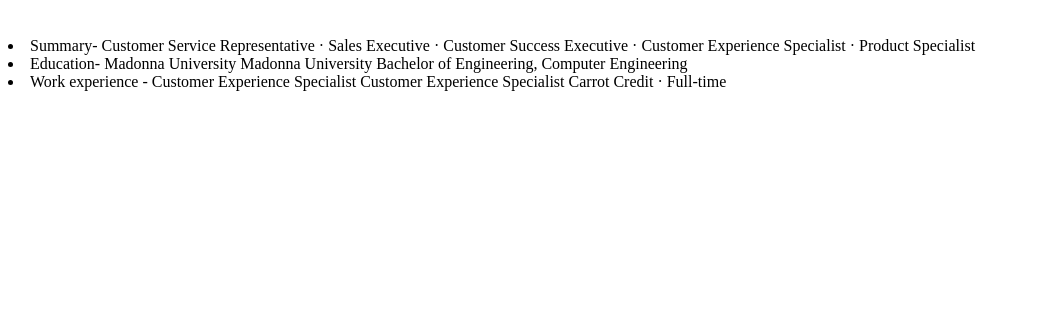
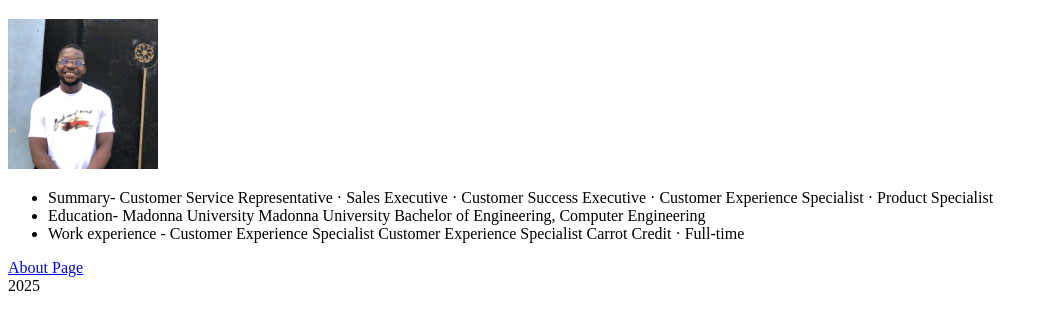
Before and after one commit to Maricobie/my-resume-portfolio, a plain HTML site: page index.html in a window 1280 px wide. Shown: the part 61-390 px from the top of the page, without its empty margins (0-1047 px from the left). Drawn offline with Linux system fonts and the light colour scheme.

Commit message:
Add files via upload

```diff
--- a/index.html
+++ b/index.html
@@ -9,7 +9,7 @@
 <body>
 
     <h1>Oguego Obinna Emmanuel</h1>
-    <img src=""
+    <img src="/1682421583310.jpg" alt="my profile pic"width= 150/>
 <ul>
 
     <li> Summary- Customer Service Representative · Sales Executive · Customer Success Executive · Customer Experience Specialist · Product Specialist</li>
@@ -20,9 +20,13 @@
         Customer Experience Specialist
         Carrot Credit · Full-time</li>
 </ul>
+<a href="./about.html">About Page</a>
+
+<footer>
+
+2025
+</footer>
 
 </body>
 
-
-
 </html>
```
